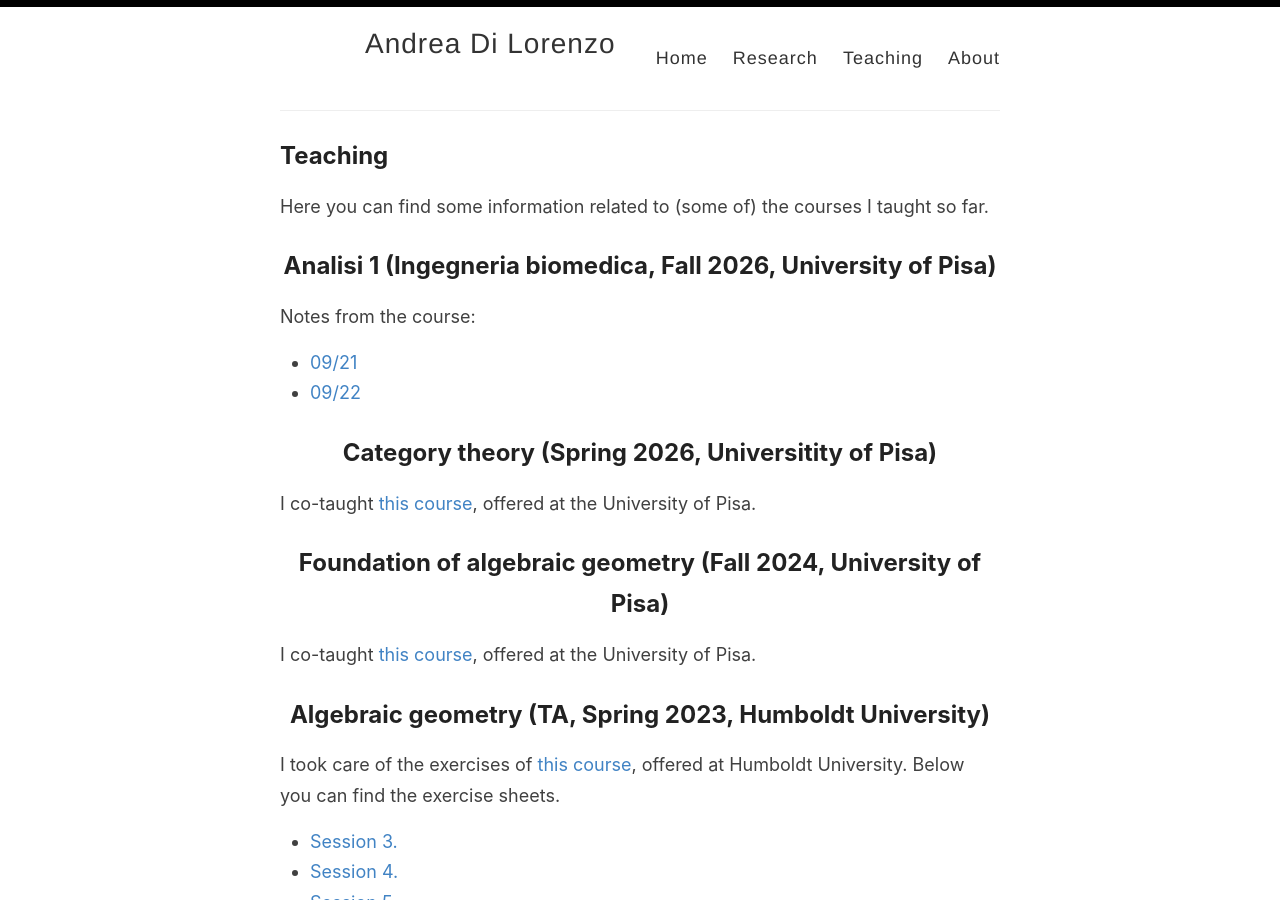
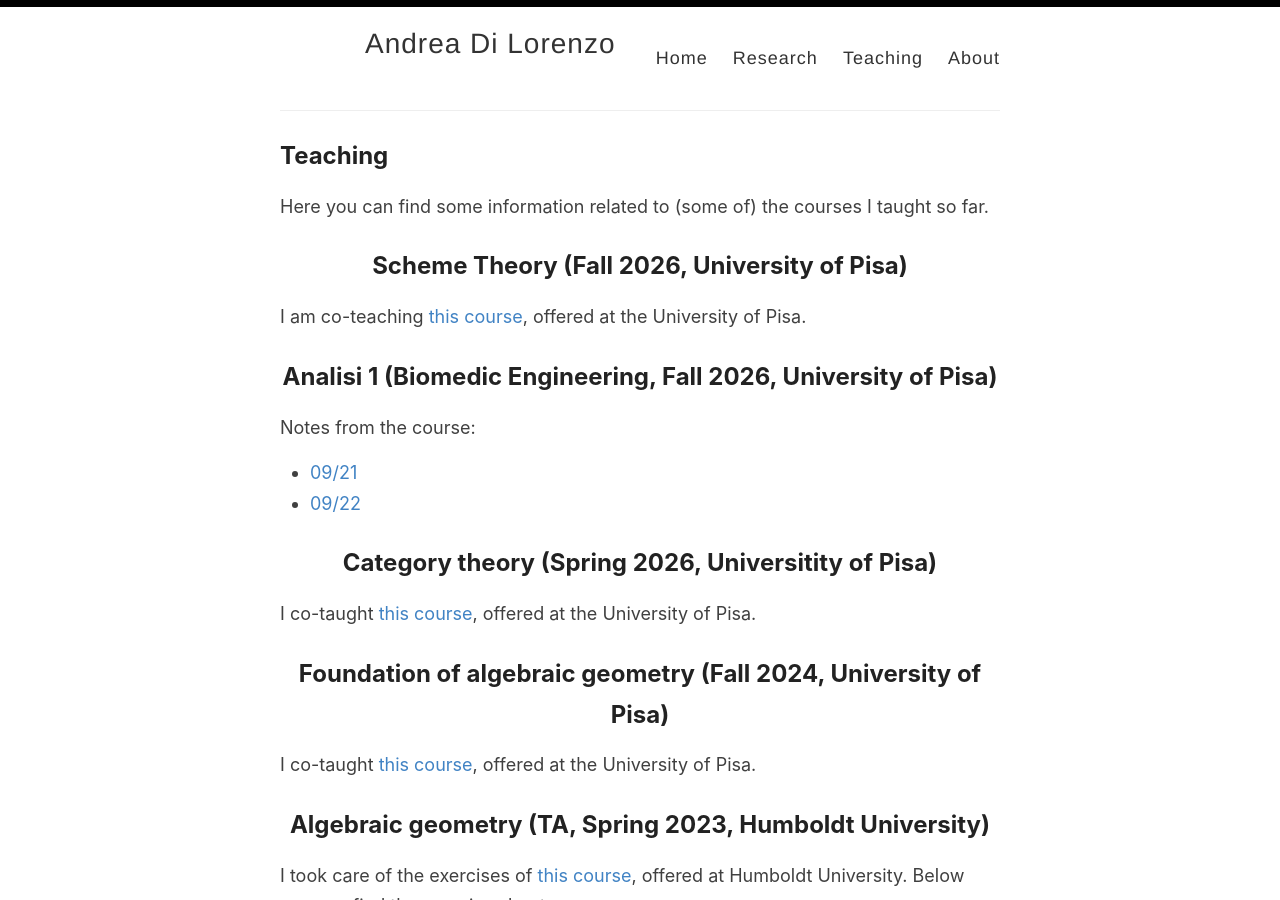
Before and after one commit to anddil/anddil.github.io, a Jekyll site: the page built from _pages/teaching.md, in a window 1280 px wide and 900 px high. Built offline with Jekyll 4.4.1, drawn with Linux system fonts in a browser that asks for light colours.

Commit message:
Update teaching.md

```diff
--- a/_pages/teaching.md
+++ b/_pages/teaching.md
@@ -4,7 +4,10 @@ title: Teaching
 permalink: /teaching/
 ---
 Here you can find some information related to (some of) the courses I taught so far.
-## Analisi 1 (Ingegneria biomedica, Fall 2026, University of Pisa)
+## Scheme Theory (Fall 2026, University of Pisa)
+I am co-teaching [this course](https://unimap.unipi.it/registri/dettregistriNEW.php?re=11128768::::&ri=062064), offered at the University of Pisa.
+
+## Analisi 1 (Biomedic Engineering, Fall 2026, University of Pisa)
 Notes from the course:
 
 - [09/21](Analisi26/09-21.pdf)
```
